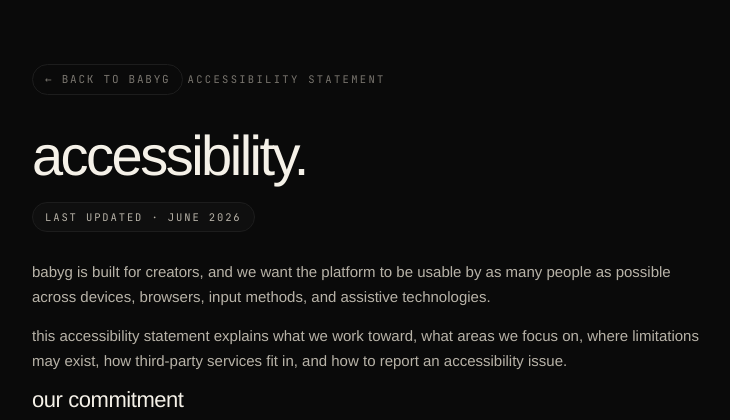
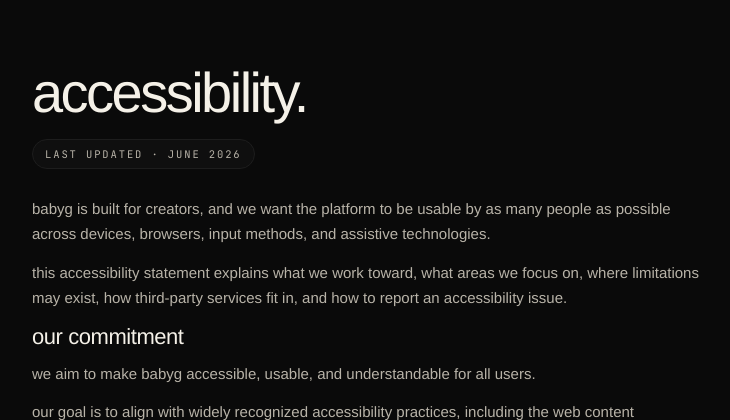
Before and after one commit to jihaoliu9999/BabyG-----FULL----DEV----Build-, a FastAPI app: page /accessibility in a window 1280 px wide. Shown: the top 420 px of the page, without its empty margins (272-1002 px from the left). Run offline with FastAPI, Linux system fonts and the light colour scheme; some libraries are stand-ins or nearby versions.

Commit message:
Clean up legal page headers and remove back buttons (#64)
The shared legal layout rendered a "back to babyg" button plus a
legal-eyebrow label that repeated the page title (e.g. "privacy policy"
eyebrow above the "privacy policy." heading). Remove both from
legal/_base.html so each legal page shows a single, clean title.

Drop the now-removed href="/" token from the legal test's shared-link
assertions (the back-to-home link was the only source of it on legal
pages; footer cross-links are unchanged).

Affects privacy, terms, data deletion, and accessibility uniformly via
the shared layout. No body copy, routes, or other pages touched.


Claude-Session: https://claude.ai/code/session_011VzxS6YZJQcB1P7xEh6DZ1

Co-authored-by: Claude <noreply@anthropic.com>

```diff
--- a/app/templates/legal/_base.html
+++ b/app/templates/legal/_base.html
@@ -6,9 +6,6 @@
 
 {% block content %}
 <article class="legal-pane">
-  <a class="legal-back" href="/">← back to babyg</a>
-
-  <span class="legal-eyebrow">{% block legal_eyebrow %}babyg{% endblock %}</span>
   <h1>{% block legal_title %}{% endblock %}</h1>
 
   <div class="legal-meta">
```
Also changed, not shown: tests/test_legal.py (+0 -1 lines).
